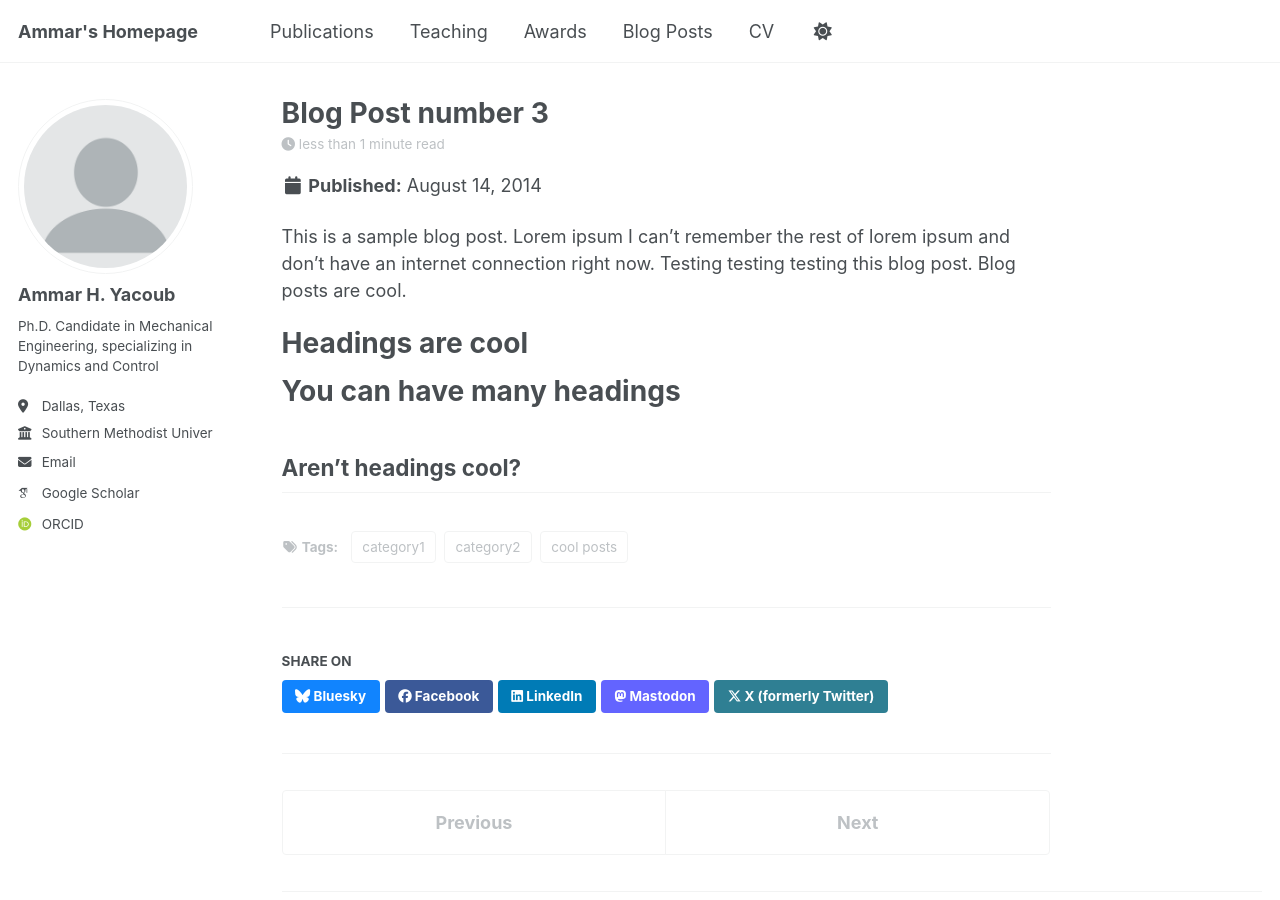
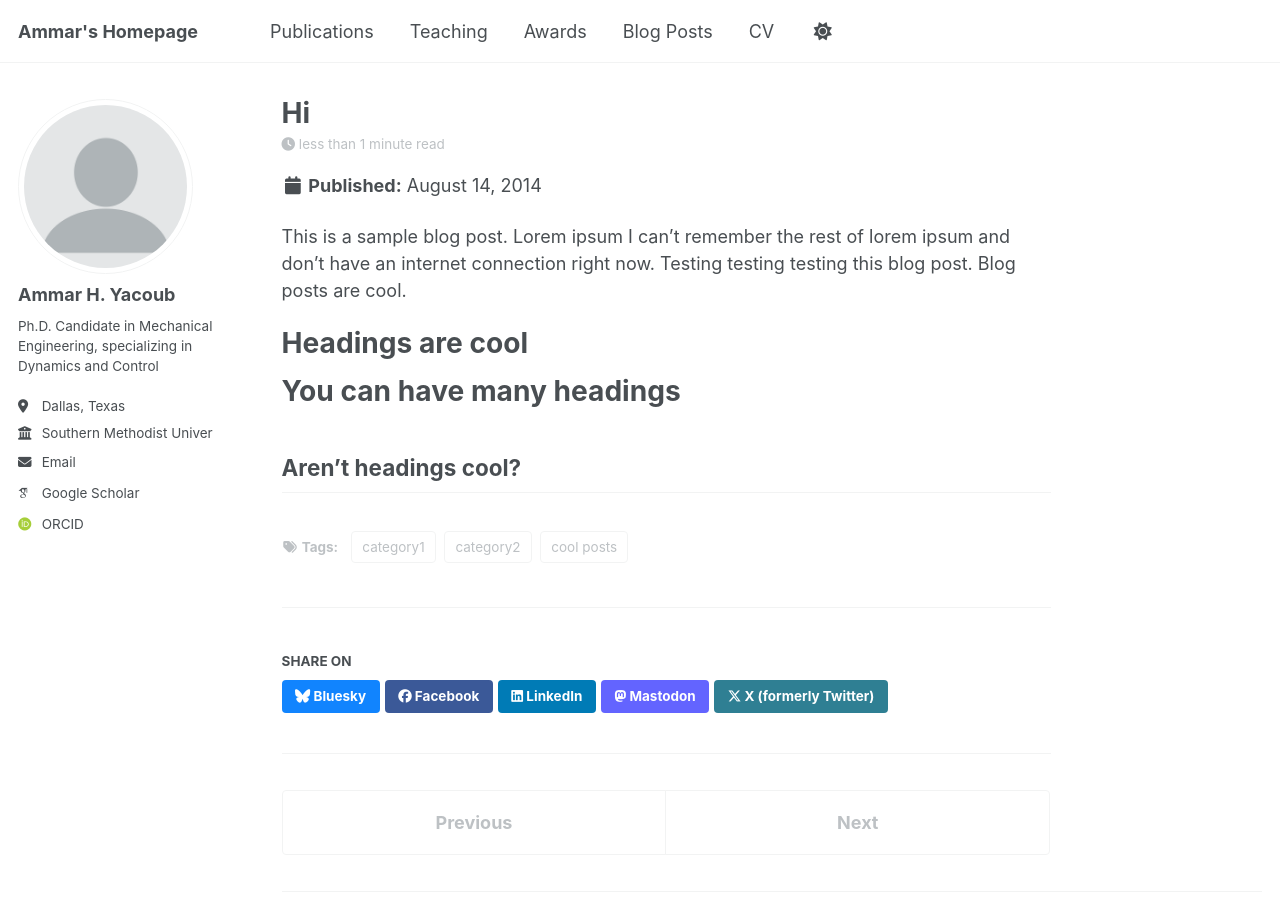
Before and after one commit to AmmarYacoub/AmmarYacoub.github.io, a Jekyll site: the page built from _posts/2014-08-14-blog-post-3.md, in a window 1280 px wide and 900 px high. Built offline with Jekyll 4.4.1, drawn with Linux system fonts in a browser that asks for light colours; some web fonts are replaced; a script bundle is joined from its source files by our own code; library files that are not in the unit come from our copies.

Commit message:
Change blog post title from 'Blog Post number 3' to 'Hi'

```diff
--- a/_posts/2014-08-14-blog-post-3.md
+++ b/_posts/2014-08-14-blog-post-3.md
@@ -1,5 +1,5 @@
 ---
-title: 'Blog Post number 3'
+title: 'Hi'
 date: 2014-08-14
 permalink: /posts/2014/08/blog-post-3/
 tags:
```
